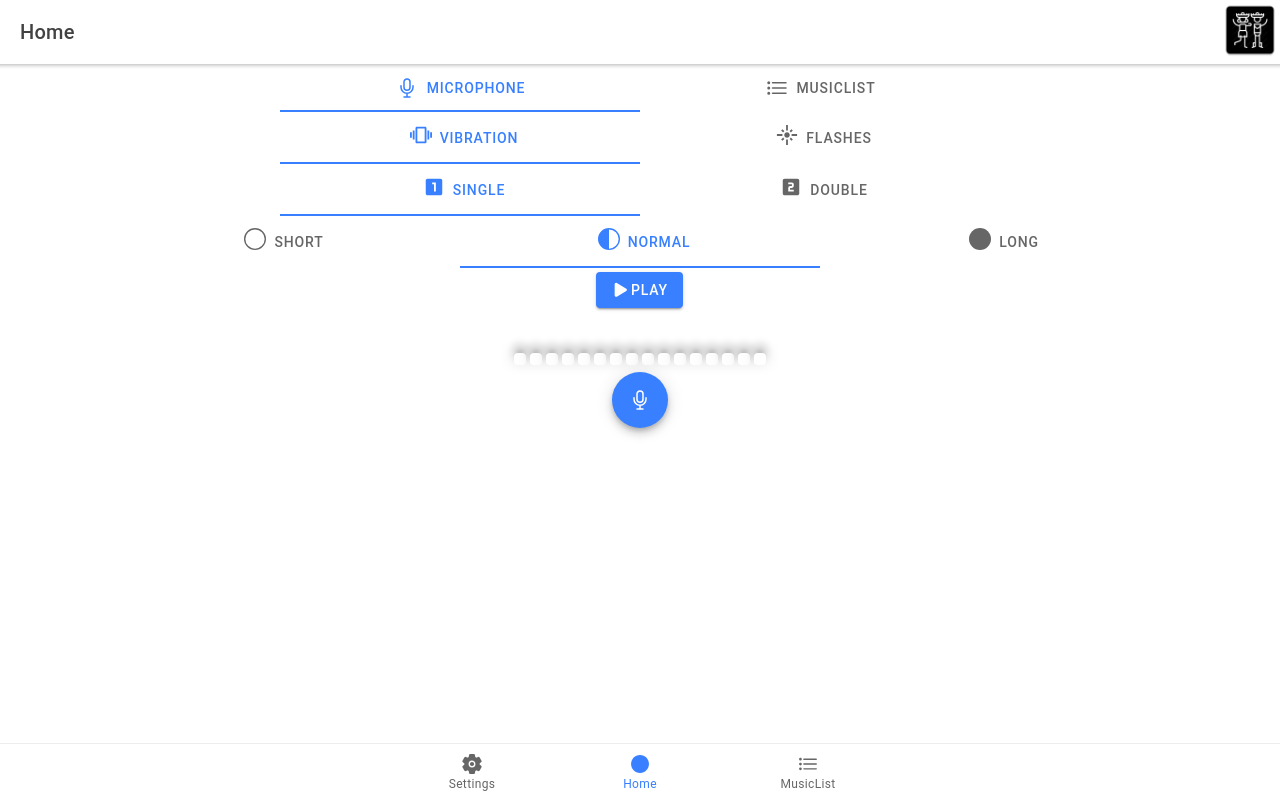
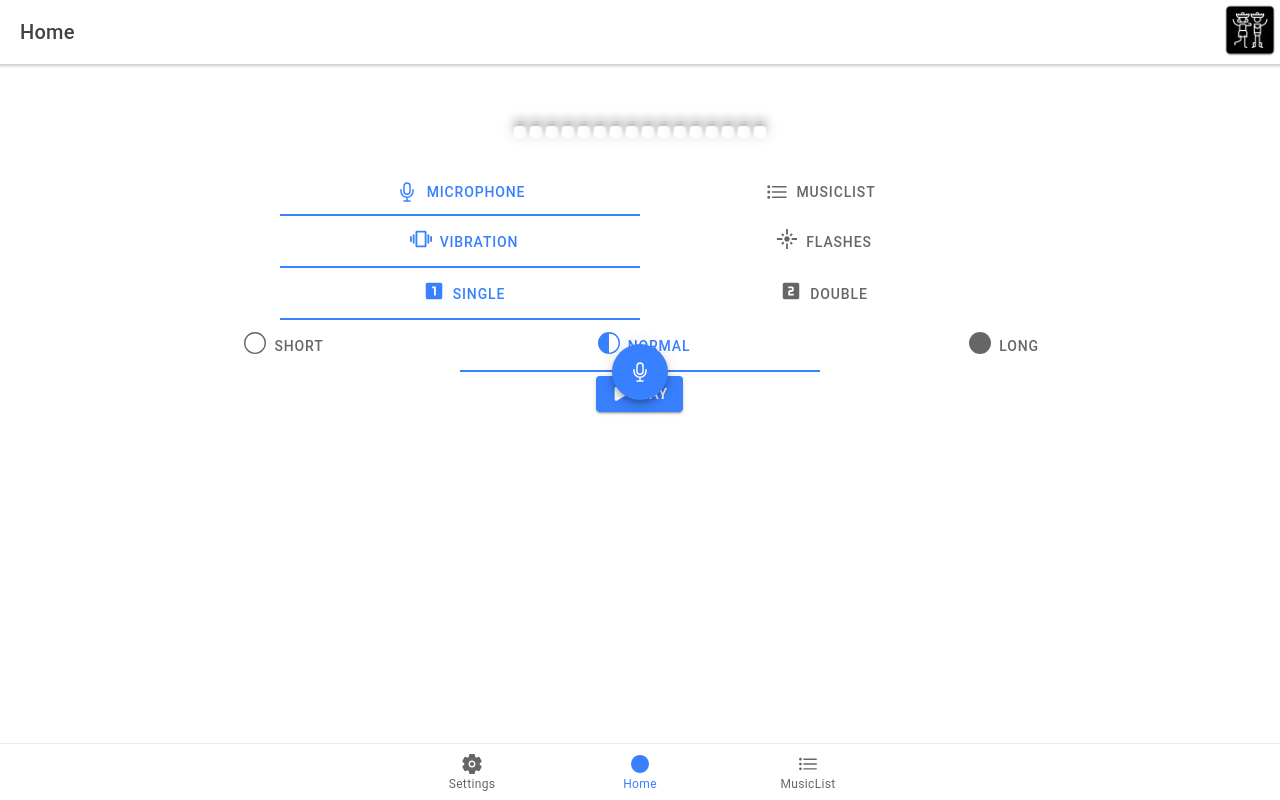
Before and after one commit to OpenSourceLabUFV/ForAll, a React (Create React App) app: page /Home in a window 1280 px wide. Built offline with nearby package versions, Linux system fonts and the light colour scheme.

Commit message:
viz working on pc, needs fixing

```diff
--- a/src/components/AudioViz.tsx
+++ b/src/components/AudioViz.tsx
@@ -1,6 +1,6 @@
 // TODO: reimplementar visualização, otimizando!
-import React, { useRef } from 'react';
-import { IonFab, IonFabButton, IonIcon } from '@ionic/react';
+import React, { useState } from 'react';
+import { IonButton,IonFab, IonFabButton, IonIcon } from '@ionic/react';
 import { micOutline } from 'ionicons/icons';
 import Paper from '@material-ui/core/Paper';
 import { makeStyles } from '@material-ui/core/styles';
@@ -13,69 +13,74 @@ const useStyles = makeStyles(theme => ({
       flexWrap: 'wrap',
       justifyContent: 'center',
       alignContent: 'center',
-      paddingTop: '4%',
+      paddingTop: '7%',
       maxHeight: 'inherit'
     }
   }));
 
-const AudioViz: React.FC = () => {
-    var analyser: any
-    let frequencyBandArray = [0, 1, 2, 3, 4, 5, 6, 7, 8, 9,10,11,12,13,15,15]
-    function play(){
+
+interface AudioVizProps {
+    vizFlag:number
+}
+
+const AudioViz: React.FC<AudioVizProps> = ({vizFlag}) => {
+    // Globals
+    var aCtx;
+    var analyser: AnalyserNode;
+    var microphone;
+
+    let bufferLength: number
+    const [amplitudeArray, setAmplitudeArray] = useState(new Uint8Array(3));
+    // const [frequencyBandArray, setfrequencyBandArray] = useState(new Uint8Array(16));
+    const frequencyBandArray = [0, 1, 2, 3, 4, 5, 6, 7, 8, 9,10,11,12,13,15,16]
+
+    if(vizFlag>0){
         navigator.mediaDevices.getUserMedia({audio:true}).then((stream)=>{
-            const audioCtx = new AudioContext();
-            const source = audioCtx.createMediaStreamSource(stream);
-            // const gainNode = new GainNode(audioCtx);
-            // source.connect(gainNode).connect(audioCtx.destination);
-            source.connect(audioCtx.destination);
-            const analyser = getAnalyser(source,audioCtx)
-            runSpectrum(
-                getFrequencyData(analyser),
-                frequencyBandArray,
-                adjustFreqBandStyle,
-                analyser)
-        })
+            aCtx = new AudioContext();
+            analyser = aCtx.createAnalyser();
+            analyser.fftSize = 32
+            microphone = aCtx.createMediaStreamSource(stream);
+            microphone.connect(analyser);
+            // analyser.connect(aCtx.destination);
+            getFrequencyData(analyser);
+        });
+    }
+    function getFrequencyData(analyser:AnalyserNode){
+        setInterval(function(){
+            var FFTData = new Uint8Array(analyser.frequencyBinCount);
+            // analyser.getFloatFrequencyData(FFTData);
+            analyser.getByteFrequencyData(FFTData);
+            setAmplitudeArray(FFTData)
+            adjustFreqBandStyle();
+        },
+        1 //intervalor entre calculos em ms
+        );
+
+        // var FFTData = new Uint8Array(analyser.frequencyBinCount);
+        // // analyser.getFloatFrequencyData(FFTData);
+        // analyser.getByteFrequencyData(FFTData);
+        // setAmplitudeArray(FFTData)
+        // adjustFreqBandStyle();
     }
 
-    function getAnalyser(source: MediaStreamAudioSourceNode,audioCtx: AudioContext){
-        // Criar analyser:
-        const analyser = audioCtx.createAnalyser();
-        analyser.fftSize = 64
-        source.connect(audioCtx.destination);
-        source.connect(analyser);
-        return analyser
-    }
-
-    function getFrequencyData(analyser:any):any {
-        // Pegar saída do analyser:
-        const bufferLength = analyser.frequencyBinCount;
-        const amplitudeArray = new Uint8Array(bufferLength);
-        analyser.getByteFrequencyData(amplitudeArray)
-        return amplitudeArray
-        // adjustFreqBandStyle(amplitudeArray)
-    }
-
-    function runSpectrum(newAmplitudeData:any,frequencyBandArray:any,analyser:any, adjustFreqBandStyle:any){
-        newAmplitudeData = getFrequencyData(analyser)
-        adjustFreqBandStyle(newAmplitudeData,frequencyBandArray)
-        // requestAnimationFrame(runSpectrum(newAmplitudeData,frequencyBandArray, analyser))
-    }
-
-    function adjustFreqBandStyle(newAmplitudeData:any, frequencyBandArray:any){
+    function adjustFreqBandStyle(){
         let domElements = frequencyBandArray.map((num:number) =>
           document.getElementById(num.toString()))
+
         for(let i=0; i<frequencyBandArray.length; i++){
-          let num = frequencyBandArray[i]
-          domElements[num].style.opacity= `${newAmplitudeData[num]}`
-          domElements[num].style.backgroundColor = `rgb(128,128,128)`
-          domElements[num].style.height = `${newAmplitudeData[num]*0.25}px`
-        }
+            // let num = frequencyBandArray[i]
+            let num = i
+            domElements[num]!.style.opacity= `${amplitudeArray[num]}`
+            domElements[num]!.style.backgroundColor = `rgb(128,128,128)`
+            domElements[num]!.style.height = `${amplitudeArray[num]*0.45 +5}px`
+            }
     };
 
     const classes = useStyles();
 
     return (
-        <div>
+
+        // <div style={{}}>
             <div className={classes.flexContainer}>
                 {frequencyBandArray.map((num) =>
                     <Paper
@@ -87,13 +92,29 @@ const AudioViz: React.FC = () => {
                 )}
             </div>
 
-            <IonFab vertical="center" horizontal="center" slot="fixed">
-                <IonFabButton
-                onClick={()=>play()}>
-                    <IonIcon icon={micOutline} />
-                </IonFabButton>
-            </IonFab>
-        </div>
+
+            //  <a>
+            //     Currently: {amplitudeArray.toString()}
+            // </a>
+
+
+            // <IonFab vertical="top" horizontal="center" slot="fixed">
+            //     <IonFabButton
+            //     onClick={()=>getData()}>
+            //         <a>
+            //             GO
+            //         </a>
+            //     </IonFabButton>
+            // </IonFab>
+
+
+            //  <IonFab vertical="center" horizontal="center" slot="fixed">
+            //     <IonFabButton
+            //     onClick={()=>play()}>
+            //         <IonIcon icon={micOutline} />
+            //     </IonFabButton>
+            // </IonFab>
+        // </div>
     );
 
 
--- a/src/pages/Home.tsx
+++ b/src/pages/Home.tsx
@@ -1,4 +1,5 @@
 import { IonFab, IonFabButton, IonButton, IonIcon, IonContent, IonHeader, IonPage, IonTitle, IonToolbar } from '@ionic/react';
+import React, { useState } from 'react';
 import MyHeader from '../components/MyHeader';
 import './Home.css';
 
@@ -9,14 +10,24 @@ import AudioDataContainer from '../components/AudioDataContainer';
 import AudioViz from '../components/AudioViz';
 
 const Home: React.FC = () => {
+
+  //TODO: Fix viz, apagar quando for -1
+  const [vFlag,setvFlag] = useState(-1)
+  function visualizar(vFlag:number){
+    if(vFlag==-1) setvFlag(1)
+    else setvFlag(-1)
+  }
+
   return (
     <IonPage>
       <IonContent fullscreen>
         <MyHeader name ="Home"/>
+        {/* <AudioViz vizFlag={vFlag} /> */}
 
-        {/* <div style = {{display:'relative',height:"20%", width:"80%", margin: 'auto'}}>
-          <AudioDataContainer />
-        </div> */}
+        <div style = {{display:'relative',height:"14%", width:"80%", margin: 'auto'}}>
+          {/* <AudioDataContainer /> */}
+          <AudioViz vizFlag={vFlag} />
+        </div>
 
         <BtnGrid/>
 
@@ -27,7 +38,14 @@ const Home: React.FC = () => {
           </IonButton>
         </div>
 
-        <AudioViz />
+        <IonFab vertical="center" horizontal="center" slot="fixed">
+          <IonFabButton
+            onClick={()=>visualizar(vFlag)}>
+                <IonIcon icon={micOutline} />
+          </IonFabButton>
+        </IonFab>
+
+
 
 
 
```
